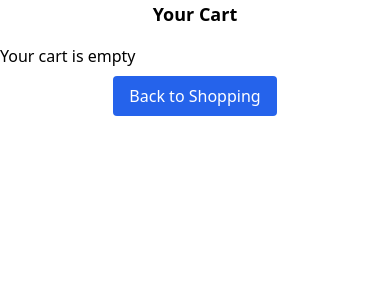
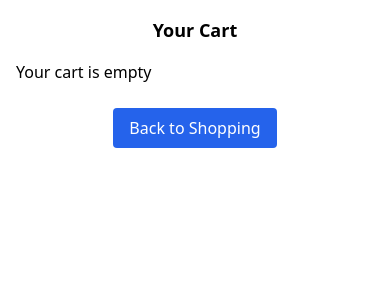
Before and after one commit to pritam-code-n-7/shopping-cart-assessment, a React (Vite) app: page /cart in a window 390 px wide. Shown: the top 300 px of the page. Built offline with nearby package versions, Linux system fonts and the light colour scheme.

Commit message:
I made sure that shopping cart is responsive accross all devices

```diff
--- a/src/pages/Cart.tsx
+++ b/src/pages/Cart.tsx
@@ -12,12 +12,12 @@ const Cart: React.FC = () => {
   const navigate = useNavigate();
 
   return (
-    <div className="min-h-screen">
+    <div className="min-h-screen p-4">
       <div>
         <h1 className="text-center mb-4 font-bold text-lg">Your Cart</h1>
         {state.cart.length > 0 ? (
           state.cart.map((product) => (
-            <div key={product.id} className="border p-4 mb-4 grid grid-cols-4">
+            <div key={product.id} className="border p-4 mb-4 grid grid-cols-1 md:grid-cols-4 gap-4 items-center">
               <Link to={`/product/${product.id}`}>
                 <h2 className="text-blue-600 text-pretty">{product.title}</h2>
               </Link>
@@ -39,7 +39,7 @@ const Cart: React.FC = () => {
           <p>Your cart is empty</p>
         )}
       </div>
-      <div className="flex justify-center">
+      <div className="flex justify-center mt-4">
         <BlueButton
           name="Back to Shopping"
           onClick={() => navigate("/")}
```
Also changed, not shown: 1 other file (tests, documents, lock files or other folders).
